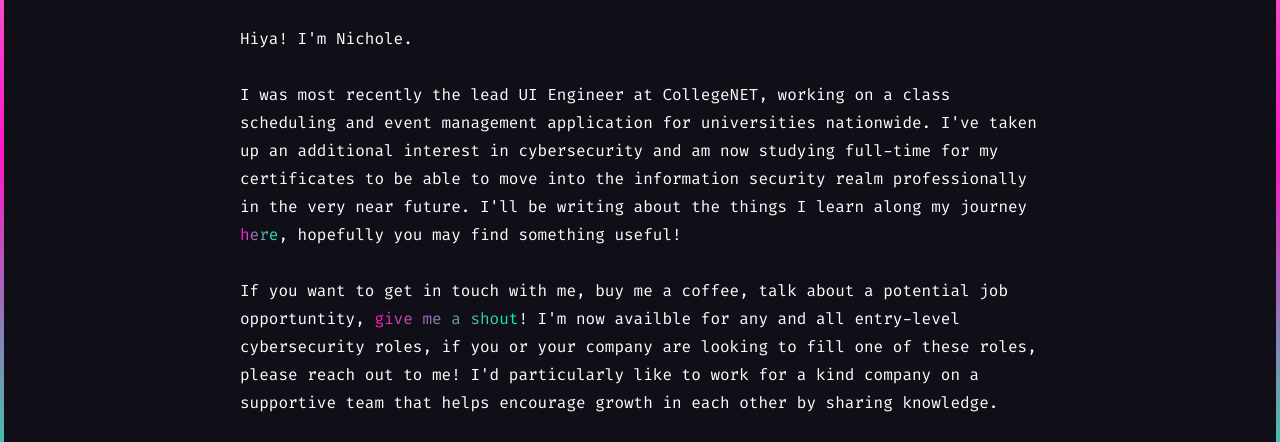
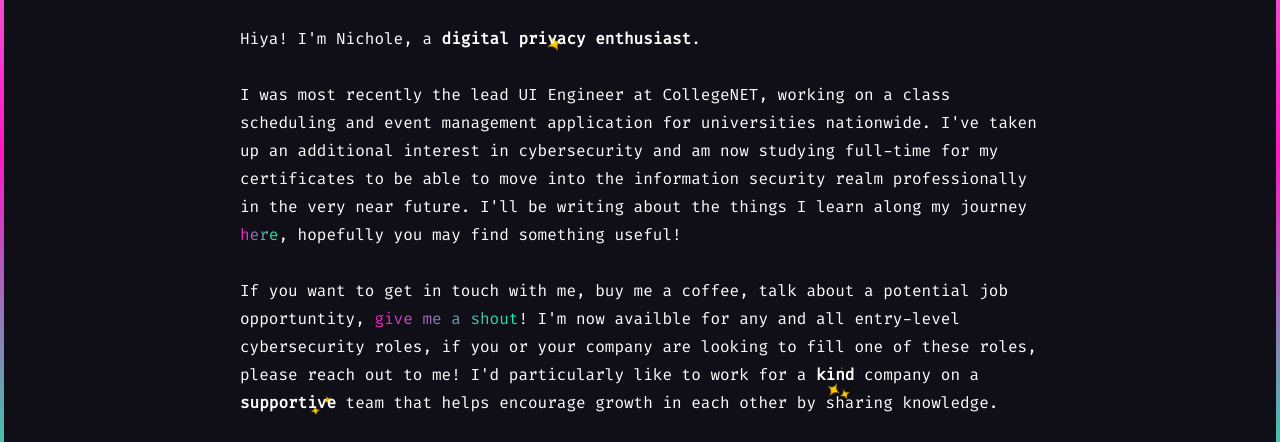
Before and after one commit to nicholekitmitto/sudoh, a Gatsby site: page / in a window 1280 px wide. Shown: the part 249-691 px from the top of the page. Built offline with nearby package versions, Linux system fonts and the light colour scheme; Gatsby itself is replaced by a stand-in of ours; some packages are replaced by stand-ins of ours.

Commit message:
added sparkle component

```diff
--- a/package.json
+++ b/package.json
@@ -32,6 +32,7 @@
     "react-dom": "^16.12.0",
     "react-helmet": "^5.2.1",
     "react-typography": "^0.16.19",
+    "styled-components": "^5.2.1",
     "typeface-merriweather": "0.0.72",
     "typeface-montserrat": "0.0.75",
     "typography": "^0.16.19",
--- a/src/components/bio.js
+++ b/src/components/bio.js
@@ -1,5 +1,6 @@
 import React, { Component } from 'react'
 import { Link } from "gatsby"
+import Sparkles from "./sparkle"
 
 class Bio extends Component {
 
@@ -7,9 +8,9 @@
         return (
             <div className="bio">
                 <h2 className="colorful whoami">$ whoami</h2>
-                <p>Hiya! I'm Nichole.</p>
+                <p>Hiya! I'm Nichole, a <Sparkles>digital privacy enthusiast</Sparkles>.</p>
                 <p>I was most recently the lead UI Engineer at CollegeNET, working on a class scheduling and event management application for universities nationwide. I've taken up an additional interest in cybersecurity and am now studying full-time for my certificates to be able to move into the information security realm professionally in the very near future. I'll be writing about the things I learn along my journey <Link to="/blog/" className="colorful">here</Link>, hopefully you may find something useful!</p>
-                <p>If you want to get in touch with me, buy me a coffee, talk about a potential job opportuntity, <a href="mailto:nicholedwight@gmail.com" className="colorful">give me a shout</a>! I'm now availble for any and all entry-level cybersecurity roles, if you or your company are looking to fill one of these roles, please reach out to me! I'd particularly like to work for a kind company on a supportive team that helps encourage growth in each other by sharing knowledge.</p>
+                <p>If you want to get in touch with me, buy me a coffee, talk about a potential job opportuntity, <a href="mailto:nicholedwight@gmail.com" className="colorful">give me a shout</a>! I'm now availble for any and all entry-level cybersecurity roles, if you or your company are looking to fill one of these roles, please reach out to me! I'd particularly like to work for a <Sparkles>kind</Sparkles> company on a <Sparkles>supportive</Sparkles> team that helps encourage growth in each other by sharing knowledge.</p>
 
                 <div className="info">
                     <section className="work">
--- /dev/null
+++ b/src/components/sparkle.js
@@ -0,0 +1,179 @@
+import React from 'react'
+import styled, { keyframes } from 'styled-components'
+
+// Followed tutorial here for this component: https://joshwcomeau.com/react/animated-sparkles-in-react/#pulling-it-all-together
+
+const QUERY = '(prefers-reduced-motion: no-preference)';
+const isRenderingOnServer = typeof window === 'undefined';
+const getInitialState = () => {
+  // For our initial server render, we won't know if the user
+  // prefers reduced motion, but it doesn't matter. This value
+  // will be overwritten on the client, before any animations
+  // occur.
+  return isRenderingOnServer ? true : !window.matchMedia(QUERY).matches;
+};
+function usePrefersReducedMotion() {
+  const [prefersReducedMotion, setPrefersReducedMotion] = React.useState(
+    getInitialState
+  );
+  React.useEffect(() => {
+    const mediaQueryList = window.matchMedia(QUERY);
+    const listener = (event) => {
+      setPrefersReducedMotion(!event.matches);
+    };
+    mediaQueryList.addListener(listener);
+    return () => {
+      mediaQueryList.removeListener(listener);
+    };
+  }, []);
+  return prefersReducedMotion;
+}
+
+// Utility helper for random number generation
+const random = (min, max) => Math.floor(Math.random() * (max - min)) + min;
+const useRandomInterval = (callback, minDelay, maxDelay) => {
+  const timeoutId = React.useRef(null);
+  const savedCallback = React.useRef(callback);
+  React.useEffect(() => {
+    savedCallback.current = callback;
+  });
+  React.useEffect(() => {
+    let isEnabled =
+      typeof minDelay === 'number' && typeof maxDelay === 'number';
+    if (isEnabled) {
+      const handleTick = () => {
+        const nextTickAt = random(minDelay, maxDelay);
+        timeoutId.current = window.setTimeout(() => {
+          savedCallback.current();
+          handleTick();
+        }, nextTickAt);
+      };
+      handleTick();
+    }
+    return () => window.clearTimeout(timeoutId.current);
+  }, [minDelay, maxDelay]);
+  const cancel = React.useCallback(function () {
+    window.clearTimeout(timeoutId.current);
+  }, []);
+  return cancel;
+};
+
+const DEFAULT_COLOR = '#FFC700';
+const generateSparkle = color => {
+  const sparkle = {
+    id: String(random(10000, 99999)),
+    createdAt: Date.now(),
+    color,
+    size: random(10, 20),
+    style: {
+      top: random(0, 100) + '%',
+      left: random(0, 100) + '%',
+    },
+  };
+  return sparkle;
+};
+const range = (start, end, step = 1) => {
+    let output = [];
+    if (typeof end === 'undefined') {
+      end = start;
+      start = 0;
+    }
+    for (let i = start; i < end; i += step) {
+      output.push(i);
+    }
+    return output;
+  };
+const Sparkles = ({ color = DEFAULT_COLOR, children, ...delegated }) => {
+  const [sparkles, setSparkles] = React.useState(() => {
+    return range(3).map(() => generateSparkle(color));
+  });
+  const prefersReducedMotion = usePrefersReducedMotion();
+  useRandomInterval(
+    () => {
+      const sparkle = generateSparkle(color);
+      const now = Date.now();
+      const nextSparkles = sparkles.filter(sp => {
+        const delta = now - sp.createdAt;
+        return delta < 750;
+      });
+      nextSparkles.push(sparkle);
+      setSparkles(nextSparkles);
+    },
+    prefersReducedMotion ? null : 50,
+    prefersReducedMotion ? null : 450
+  );
+  return (
+    <Wrapper {...delegated}>
+      {sparkles.map(sparkle => (
+        <Sparkle
+          key={sparkle.id}
+          color={sparkle.color}
+          size={sparkle.size}
+          style={sparkle.style}
+        />
+      ))}
+      <ChildWrapper>{children}</ChildWrapper>
+    </Wrapper>
+  );
+};
+
+const Sparkle = ({ size, color, style }) => {
+  const path =
+    'M26.5 25.5C19.0043 33.3697 0 34 0 34C0 34 19.1013 35.3684 26.5 43.5C33.234 50.901 34 68 34 68C34 68 36.9884 50.7065 44.5 43.5C51.6431 36.647 68 34 68 34C68 34 51.6947 32.0939 44.5 25.5C36.5605 18.2235 34 0 34 0C34 0 33.6591 17.9837 26.5 25.5Z';
+  return (
+    <SparkleWrapper style={style}>
+      <SparkleSvg width={size} height={size} viewBox="0 0 68 68" fill="none">
+        <path d={path} fill={color} />
+      </SparkleSvg>
+    </SparkleWrapper>
+  );
+};
+
+const comeInOut = keyframes`
+  0% {
+    transform: scale(0);
+  }
+  50% {
+    transform: scale(1);
+  }
+  100% {
+    transform: scale(0);
+  }
+`;
+
+const spin = keyframes`
+  0% {
+    transform: rotate(0deg);
+  }
+  100% {
+    transform: rotate(180deg);
+  }
+`;
+
+const Wrapper = styled.span`
+  display: inline-block;
+  position: relative;
+`;
+
+const SparkleWrapper = styled.span`
+  position: absolute;
+  display: block;
+  @media (prefers-reduced-motion: no-preference) {
+    animation: ${comeInOut} 700ms forwards;
+  }
+`;
+
+const SparkleSvg = styled.svg`
+  display: block;
+  @media (prefers-reduced-motion: no-preference) {
+    animation: ${spin} 1000ms linear;
+  }
+`;
+
+const ChildWrapper = styled.strong`
+  position: relative;
+  z-index: 1;
+  font-weight: bold;
+`;
+
+export default Sparkles;
--- a/src/pages/secplus.js
+++ b/src/pages/secplus.js
@@ -41,7 +41,7 @@
                               Chapter 2 - Identity and Access Management
                           </Link>
                           <Link to="/secplus3/" className="display-block">
-                              Chapter 2 - Networking Basics and Security
+                              Chapter 3 - Networking Basics and Security
                           </Link>
                         </div>
                     </Layout>
```
Also changed, not shown: content/assets/sparkle.svg (added), 1 other file.
